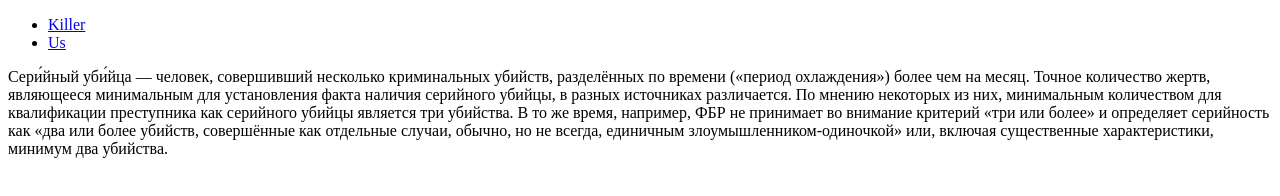
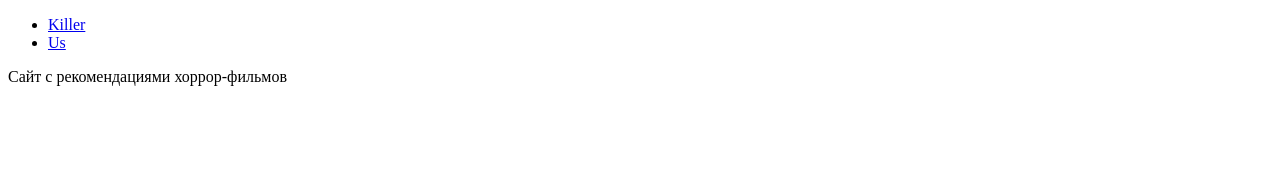
Before and after one commit to Hookmr/Hookmr.github.io, a plain HTML site: page index.html in a window 1280 px wide. Drawn offline with Linux system fonts and the light colour scheme.

Commit message:
error url

```diff
--- a/index.html
+++ b/index.html
@@ -2,7 +2,7 @@
 <html>
     <head>
         <meta charset="utf-8">
-        <title>Серийные убийцы</title>
+        <title>Films</title>
     </head>
     <body>
         <ul>
@@ -10,14 +10,6 @@
             <li><a href="us.html">Us</a></li>
         </ul>
         <p>
-        Сери́йный уби́йца — человек, совершивший несколько криминальных убийств,
-        разделённых по времени («период охлаждения») более чем на месяц.
-        Точное количество жертв, являющееся минимальным для установления факта наличия серийного убийцы,
-        в разных источниках различается. По мнению некоторых из них, минимальным количеством для квалификации
-        преступника как серийного убийцы является три убийства. В то же время, например, ФБР не принимает во
-        внимание критерий «три или более» и определяет серийность как «два или более убийств, совершённые как отдельные
-        случаи, обычно, но не всегда, единичным злоумышленником-одиночкой» или, включая существенные характеристики,
-
-        минимум два убийства.</p>
+        Сайт с рекомендациями хоррор-фильмов</p>
     </body>
 </html>
```
Also changed, not shown: us.html (+1 -1 lines).
